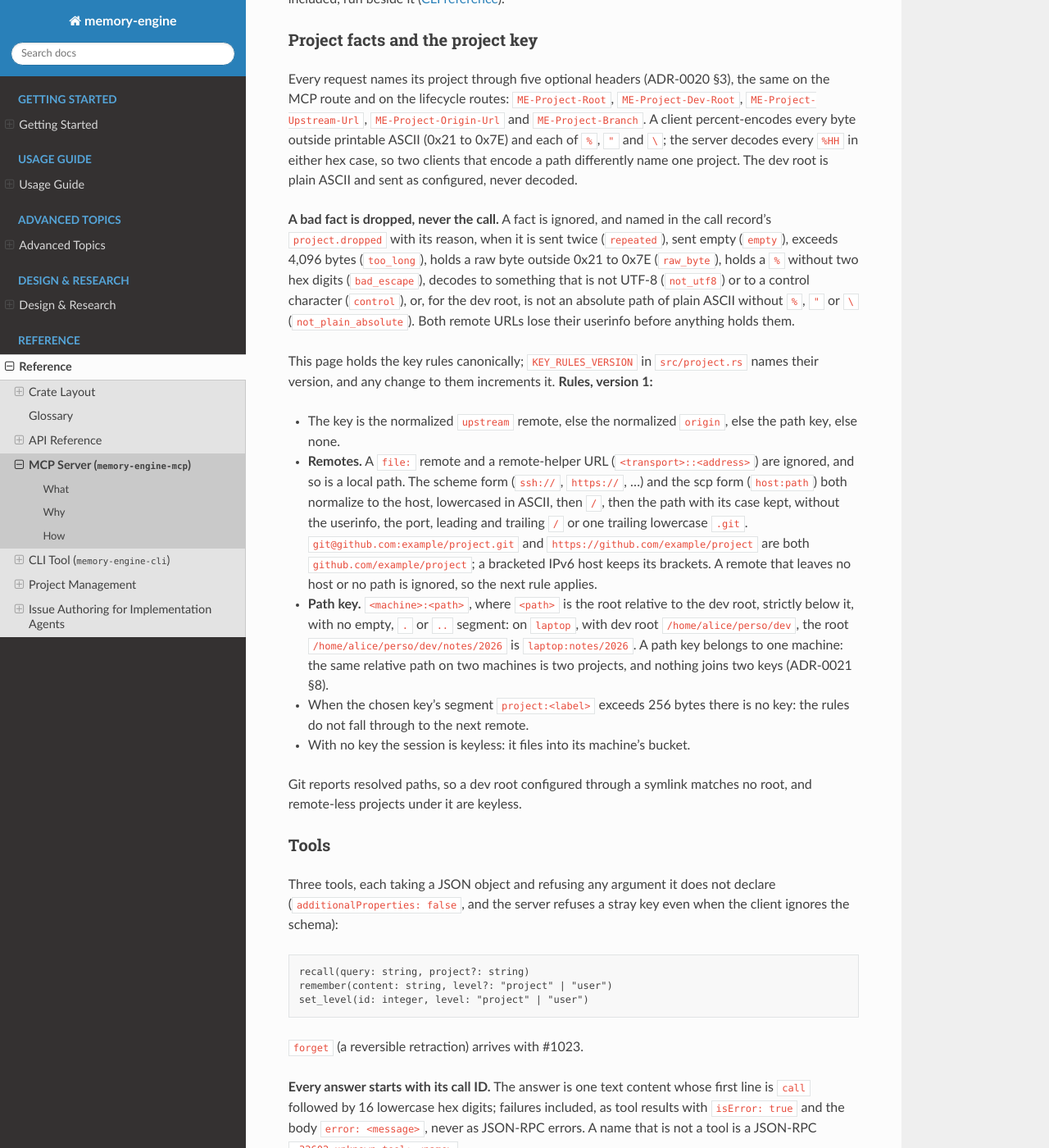
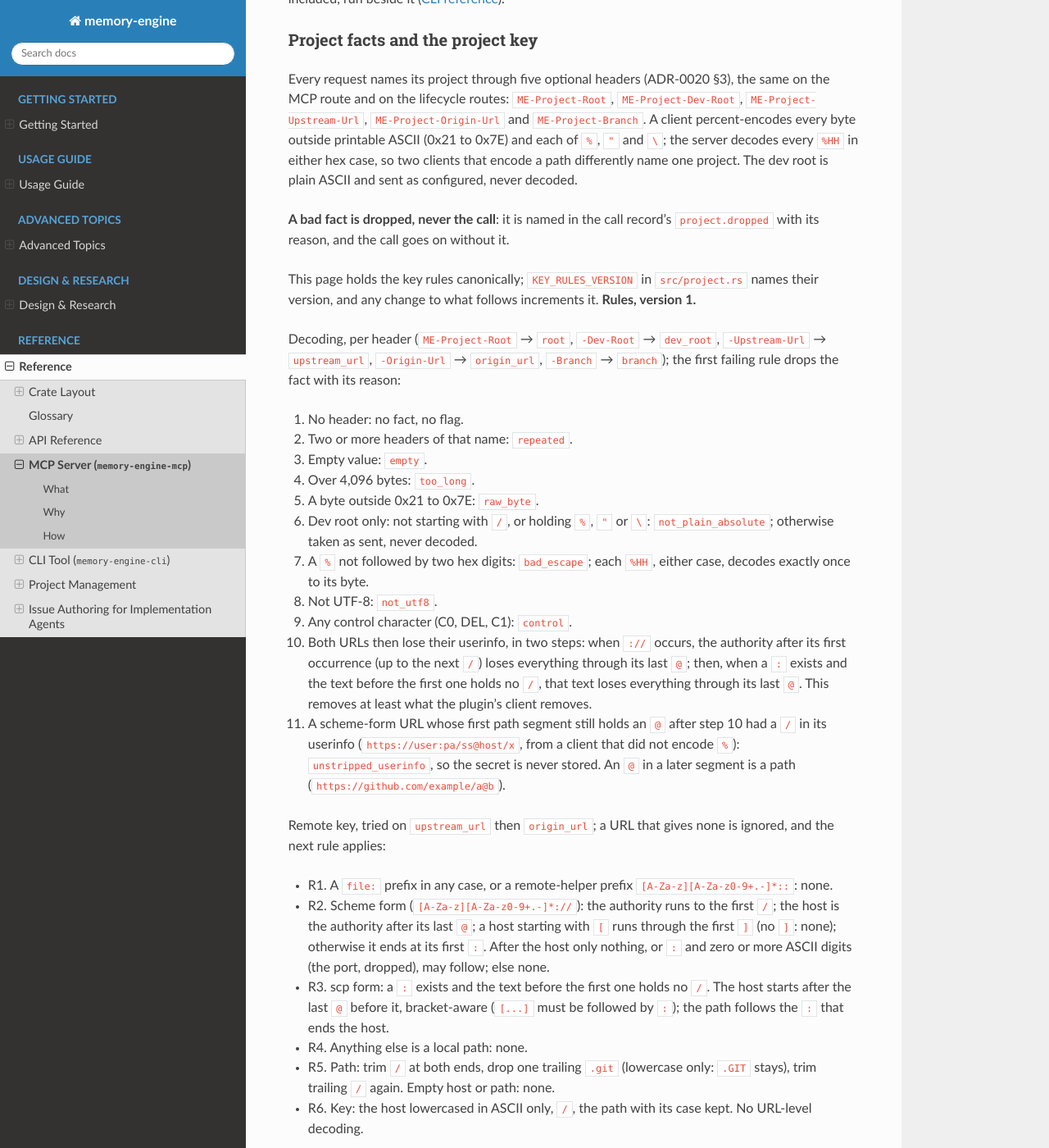
Before and after one commit to dutiona/memory-engine, a Sphinx documentation site: the page built from docs/reference/mcp-server.md, in a window 1280 px wide and 1400 px high, scrolled down 4853 px. Shown: the whole window at 82% size. Built offline with Sphinx 7.4.7 and the Read the Docs theme 3.1.0, drawn with Linux system fonts in a browser that asks for light colours; pages that are not in the unit, such as notebooks, are missing from menus; some of the changed text lies outside the part shown.

Commit message:
docs(mcp): state key rules version 1 in full on its canonical page
The reference page claimed to hold the key rules canonically but only
summarized them; once the plan is archived nobody could tell whether a
project.rs change must bump KEY_RULES_VERSION. It now states the plan's
normative rules, plus the new unstripped_userinfo rule and the redaction
of recorded refusals.

````diff
--- a/docs/reference/mcp-server.md
+++ b/docs/reference/mcp-server.md
@@ -180,29 +180,60 @@ lifecycle routes: `ME-Project-Root`, `ME-Project-Dev-Root`, `ME-Project-Upstream
 and `\`; the server decodes every `%HH` in either hex case, so two clients that encode a path differently name one
 project. The dev root is plain ASCII and sent as configured, never decoded.
 
-**A bad fact is dropped, never the call.** A fact is ignored, and named in the call record's `project.dropped` with its
-reason, when it is sent twice (`repeated`), sent empty (`empty`), exceeds 4,096 bytes (`too_long`), holds a raw byte
-outside 0x21 to 0x7E (`raw_byte`), holds a `%` without two hex digits (`bad_escape`), decodes to something that is not
-UTF-8 (`not_utf8`) or to a control character (`control`), or, for the dev root, is not an absolute path of plain ASCII
-without `%`, `"` or `\` (`not_plain_absolute`). Both remote URLs lose their userinfo before anything holds them.
+**A bad fact is dropped, never the call**: it is named in the call record's `project.dropped` with its reason, and the
+call goes on without it.
 
 This page holds the key rules canonically; `KEY_RULES_VERSION` in `src/project.rs` names their version, and any change
-to them increments it. **Rules, version 1:**
+to what follows increments it. **Rules, version 1.**
 
-- The key is the normalized `upstream` remote, else the normalized `origin`, else the path key, else none.
-- **Remotes.** A `file:` remote and a remote-helper URL (`<transport>::<address>`) are ignored, and so is a local path.
-  The scheme form (`ssh://`, `https://`, ...) and the scp form (`host:path`) both normalize to the host, lowercased in
-  ASCII, then `/`, then the path with its case kept, without the userinfo, the port, leading and trailing `/` or one
-  trailing lowercase `.git`. `git@github.com:example/project.git` and `https://github.com/example/project` are both
-  `github.com/example/project`; a bracketed IPv6 host keeps its brackets. A remote that leaves no host or no path is
-  ignored, so the next rule applies.
-- **Path key.** `<machine>:<path>`, where `<path>` is the root relative to the dev root, strictly below it, with no
-  empty, `.` or `..` segment: on `laptop`, with dev root `/home/alice/perso/dev`, the root
-  `/home/alice/perso/dev/notes/2026` is `laptop:notes/2026`. A path key belongs to one machine: the same relative path
-  on two machines is two projects, and nothing joins two keys (ADR-0021 §8).
-- When the chosen key's segment `project:<label>` exceeds 256 bytes there is no key: the rules do not fall through to
-  the next remote.
-- With no key the session is keyless: it files into its machine's bucket.
+Decoding, per header (`ME-Project-Root` → `root`, `-Dev-Root` → `dev_root`, `-Upstream-Url` → `upstream_url`,
+`-Origin-Url` → `origin_url`, `-Branch` → `branch`); the first failing rule drops the fact with its reason:
+
+1. No header: no fact, no flag.
+2. Two or more headers of that name: `repeated`.
+3. Empty value: `empty`.
+4. Over 4,096 bytes: `too_long`.
+5. A byte outside 0x21 to 0x7E: `raw_byte`.
+6. Dev root only: not starting with `/`, or holding `%`, `"` or `\`: `not_plain_absolute`; otherwise taken as sent,
+   never decoded.
+7. A `%` not followed by two hex digits: `bad_escape`; each `%HH`, either case, decodes exactly once to its byte.
+8. Not UTF-8: `not_utf8`.
+9. Any control character (C0, DEL, C1): `control`.
+10. Both URLs then lose their userinfo, in two steps: when `://` occurs, the authority after its first occurrence (up to
+    the next `/`) loses everything through its last `@`; then, when a `:` exists and the text before the first one
+    holds no `/`, that text loses everything through its last `@`. This removes at least what the plugin's client
+    removes.
+11. A scheme-form URL whose first path segment still holds an `@` after step 10 had a `/` in its userinfo
+    (`https://user:pa/ss@host/x`, from a client that did not encode `%`): `unstripped_userinfo`, so the secret is never
+    stored. An `@` in a later segment is a path (`https://github.com/example/a@b`).
+
+Remote key, tried on `upstream_url` then `origin_url`; a URL that gives none is ignored, and the next rule applies:
+
+- R1. A `file:` prefix in any case, or a remote-helper prefix `[A-Za-z][A-Za-z0-9+.-]*::`: none.
+- R2. Scheme form (`[A-Za-z][A-Za-z0-9+.-]*://`): the authority runs to the first `/`; the host is the authority after
+  its last `@`; a host starting with `[` runs through the first `]` (no `]`: none); otherwise it ends at its first `:`.
+  After the host only nothing, or `:` and zero or more ASCII digits (the port, dropped), may follow; else none.
+- R3. scp form: a `:` exists and the text before the first one holds no `/`. The host starts after the last `@` before
+  it, bracket-aware (`[...]` must be followed by `:`); the path follows the `:` that ends the host.
+- R4. Anything else is a local path: none.
+- R5. Path: trim `/` at both ends, drop one trailing `.git` (lowercase only: `.GIT` stays), trim trailing `/` again.
+  Empty host or path: none.
+- R6. Key: the host lowercased in ASCII only, `/`, the path with its case kept. No URL-level decoding.
+
+`git@github.com:example/project.git` and `https://github.com/example/project` are both `github.com/example/project`.
+
+Path key, when no remote gives one; it needs both the root and the dev root:
+
+- P1. Trim trailing `/` from the dev root (`/` becomes empty); the root must start with it followed by `/`.
+- P2. The rest, trailing `/` trimmed, is the relative path; empty (the root is the dev root): none.
+- P3. A segment that is empty, `.` or `..`: none.
+- P4. Key: `<machine>:<relative path>`. On `laptop`, with dev root `/home/alice/perso/dev`, the root
+  `/home/alice/perso/dev/notes/2026` is `laptop:notes/2026`.
+
+Final key: the first candidate in that order, kept only when `project:<label>` fits 256 bytes; past it there is no key,
+and the rules do not fall through to the next candidate. Label: every byte outside `A-Z a-z 0-9 - . _ ~` as uppercase
+`%HH`. With no key the session is keyless: it files into its machine's bucket. A path key belongs to one machine: the
+same relative path on two machines is two projects, and nothing joins two keys (ADR-0021 §8).
 
 Git reports resolved paths, so a dev root configured through a symlink matches no root, and remote-less projects under
 it are keyless.
@@ -296,7 +327,7 @@ machine and `project`, the request's facts as decoded with the dropped ones, the
 ```
 
 `recall` adds `fact_ids`; `remember` adds `level`; `set_level` adds `fact_ids`, `level`, `from` and `to`; a failure adds
-`error` instead. A `set_level` record is a move only when it carries `from` and `to`, which is what re-filing replays.
+`error` instead, the message as answered but with the userinfo of any URL it quotes removed. A `set_level` record is a move only when it carries `from` and `to`, which is what re-filing replays.
 Records sit under the calling machine's bucket, except a valid `remember`'s, which sits under the Home it wrote to.
 
 ### Derived jobs: off in the server
````
